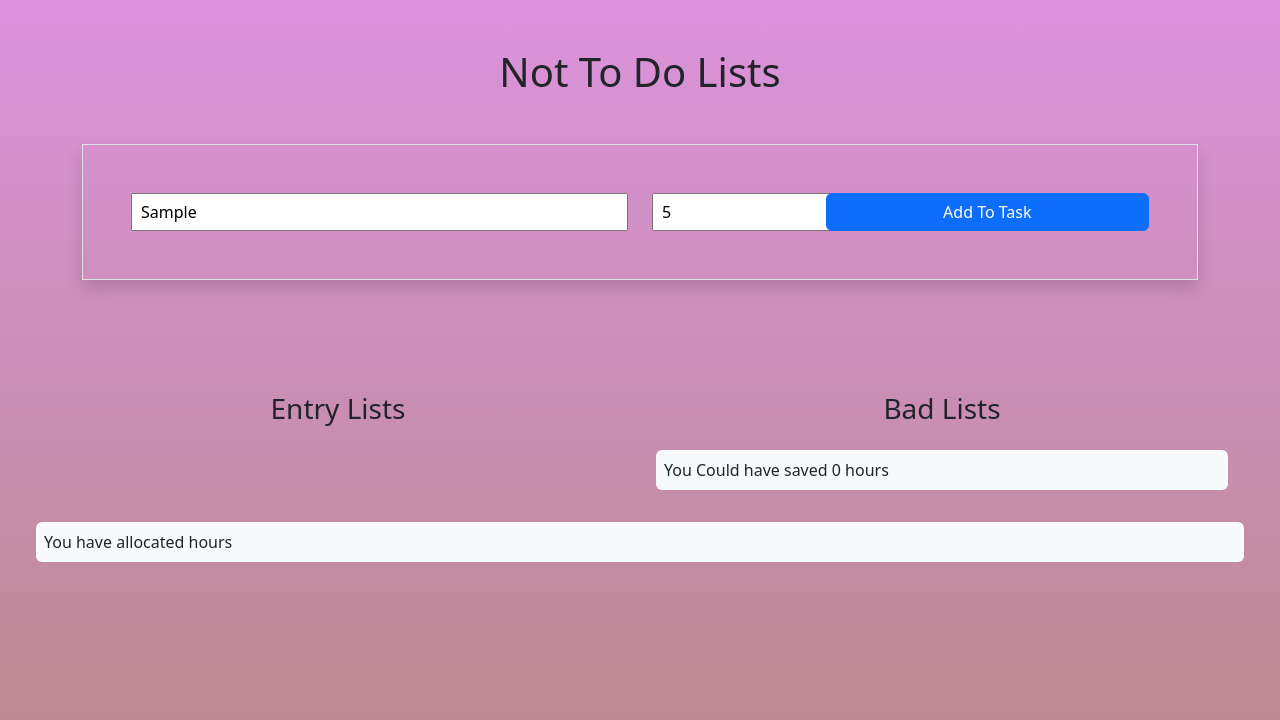
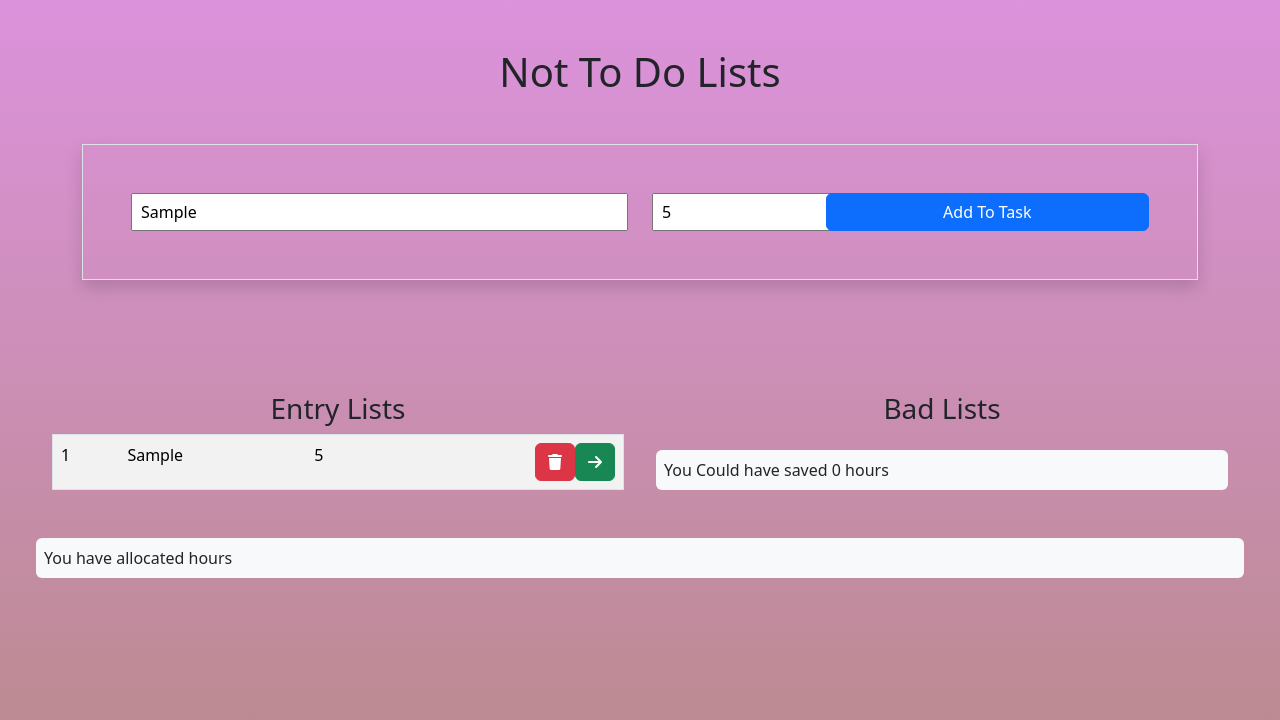
Before and after one commit to gyanendrapoudel/React_NotTodoList, a React (Vite) app: page / in a window 1280 px wide. Both pictures are taken after typing "Sample", "5" into the empty fields and a click on the button "Add To Task". Shown: the top 720 px of the page. Built offline with nearby package versions, Linux system fonts and the light colour scheme.

Commit message:
display entry list on table

```diff
--- a/src/App.jsx
+++ b/src/App.jsx
@@ -37,7 +37,7 @@
       <Form addTaskList={addTaskList} />
 
       {/* table */}
-      <Table />
+      <Table taskList={taskList}/>
     </div>
   )
 }
--- a/src/components/Table.jsx
+++ b/src/components/Table.jsx
@@ -1,12 +1,34 @@
-const Table = () => {
-
+const Table = ({taskList}) => {
+  const entryList = taskList.filter((list)=>list.type==="Entry")
   return (
    <div className="row mt-5 p-5">
             <div className="col-md-6 p-3">
                 <h3 className="text-center">Entry Lists</h3>
                 <table className="table table-striped border ">
                     <tbody id="entryList">
-
+                    {entryList.map((item,i)=>{
+                        return (
+                          <tr key={item.id}>
+                            <td className="">{i + 1}</td>
+                            <td className="">{item.task}</td>
+                            <td className="">{item.hr}</td>
+                            <td className="text-end">
+                              <button
+                                onclick="handleOnDelete('${item.id}')"
+                                className="btn btn-danger"
+                              >
+                                <i className="fa-solid fa-trash "></i>
+                              </button>
+                              <button
+                                onclick="switchTask('${item.id}','bad')"
+                                className="btn btn-success"
+                              >
+                                <i className="fa-solid fa-arrow-right"></i>
+                              </button>
+                            </td>
+                          </tr>
+                        )
+                    })}
                     </tbody>
                 </table>
 
```
